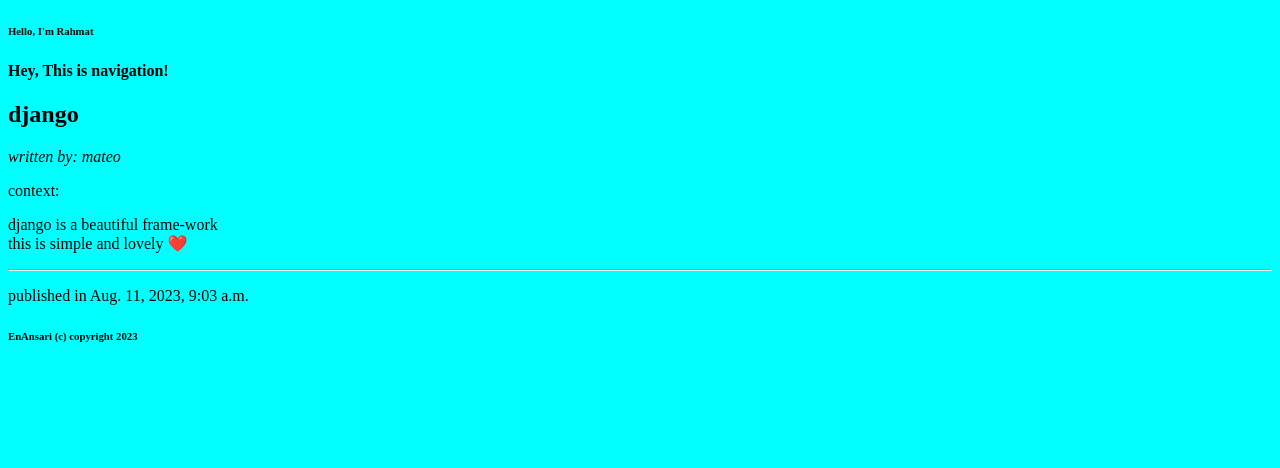
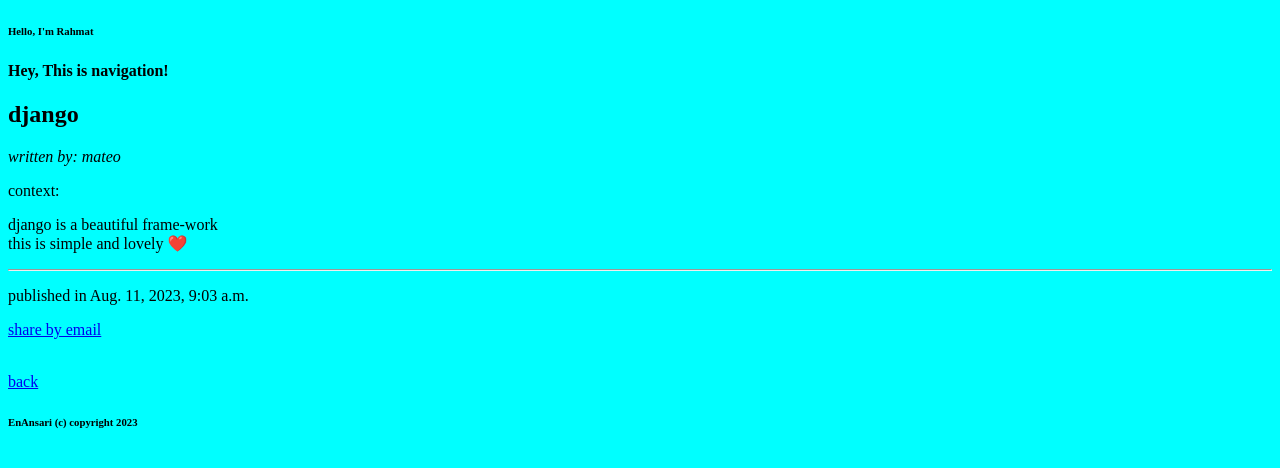
Before and after one commit to EnAnsari/basic-python-learning, a Django app: page /blog/postdetail/2023/8/11/django/ in a window 1280 px wide. Shown: the top 468 px of the page. Run offline with Django 4.2, Linux system fonts and the light colour scheme; data comes from the database, SQL or seed files in the repository.

Commit message:
updating html files

```diff
--- a/Django/just_urls/templates/blog/post/index.html
+++ b/Django/just_urls/templates/blog/post/index.html
@@ -11,6 +11,9 @@
             <h3>{{ post.title }} : {{ post.author }}</h3>
         </a>
     {% endfor %}
+    <a href="{% url "home:index" %}">
+        back
+    </a>
 {#    <img src="{% static 'img/outside.jpg' %}">#}
 {#    {% include 'blog/partials/pagination.html' with page=posts %}#}
     {% include 'blog/partials/pagination.html' with page=page_obj %}
--- a/Django/just_urls/templates/blog/post/postdetail.html
+++ b/Django/just_urls/templates/blog/post/postdetail.html
@@ -16,4 +16,11 @@
     <p>
         published in {{ post.publish }}
     </p>
+    <a href="{% url 'blog:share-post' post.id %}">
+        <p>share by email</p>
+    </a>
+    <br>
+    <a href="{% url "blog:post_list" %}">
+        back
+    </a>
 {% endblock %}
--- a/Django/just_urls/templates/home/forms/contact-us.html
+++ b/Django/just_urls/templates/home/forms/contact-us.html
@@ -30,7 +30,9 @@
 
     </form>
 
-
+    <a href="{% url "home:index" %}">
+        back
+    </a>
 
     {% if form.errors %}
         fix above errors:
```
